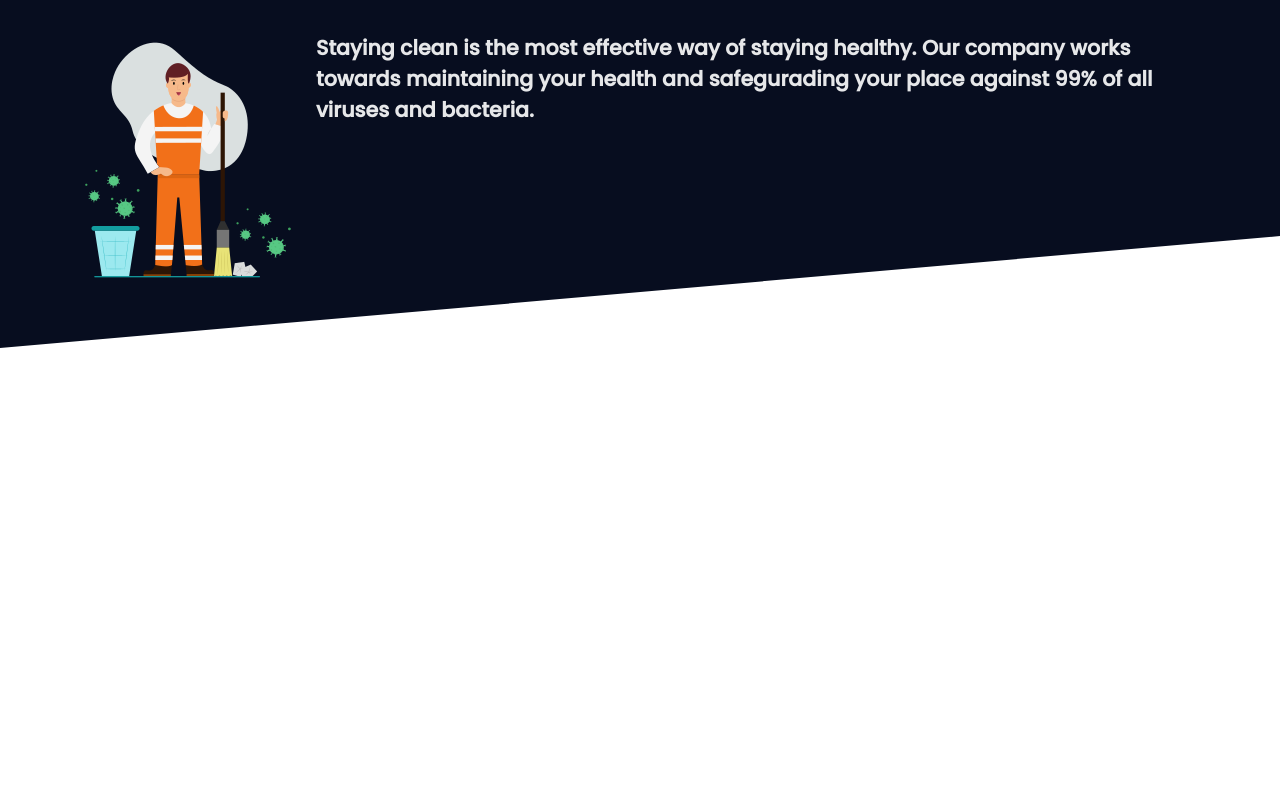
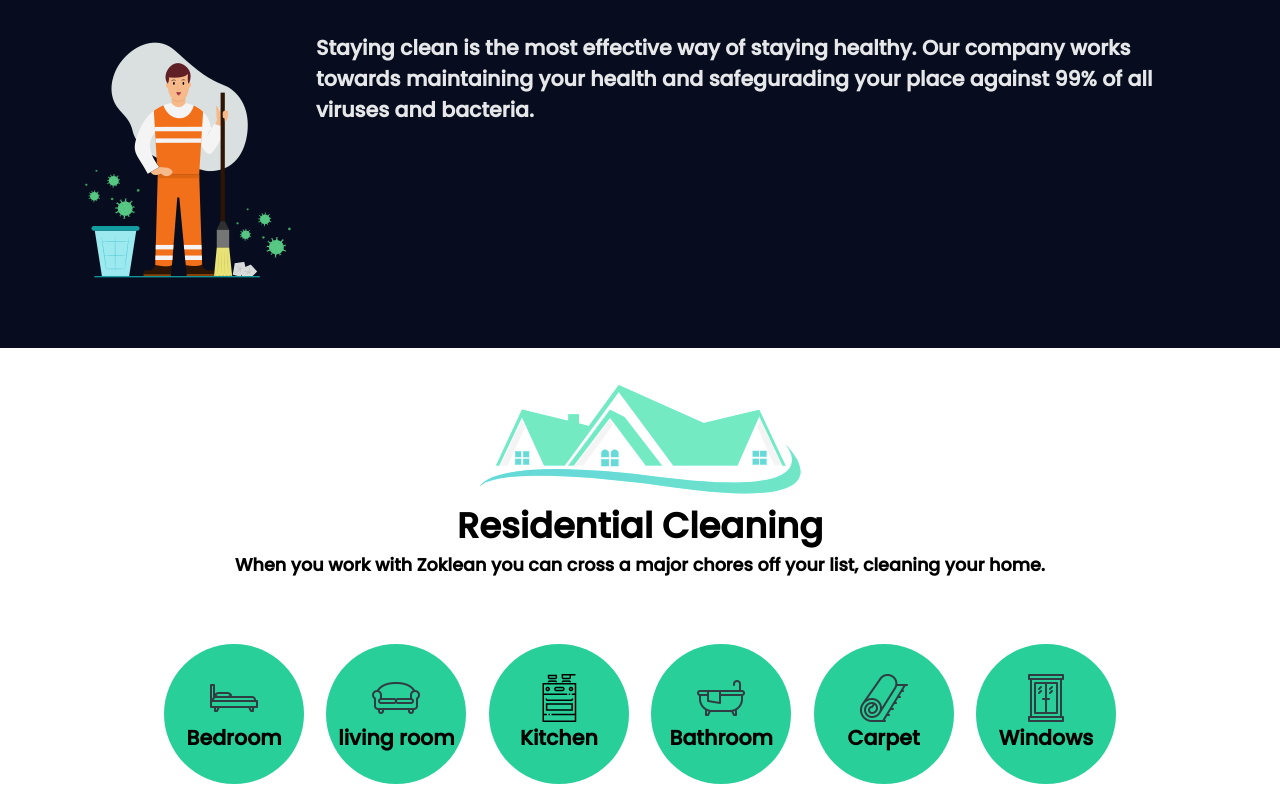
Before and after one commit to RuntimeTerror10/ZoKlean-CoverPage, a plain HTML site: page index.html in a window 1280 px wide. Shown: the part 1198-1998 px from the top of the page. Before the commit the page ends 1546 px from the top, so only its background shows below. Drawn offline with nearby package versions, Linux system fonts and the light colour scheme.

Commit message:
added more divs and icons

```diff
--- a/index.css
+++ b/index.css
@@ -428,6 +428,65 @@ a {
   z-index: -1;
 }
 
+.why-div::after {
+  position: absolute;
+  content: "";
+  top: 0;
+  left: 0;
+  right: 0;
+  bottom: 0;
+  background: var(--dark-color);
+
+  z-index: -1;
+}
+
 .number {
   text-align: center;
 }
+.content-2 img {
+  padding-top: 30px;
+  display: block;
+  margin: 0 auto;
+}
+.clean-head {
+  text-align: center;
+}
+.sub {
+  text-align: center;
+}
+.block {
+  width: 140px;
+  background: rgb(40, 207, 152);
+  height: 140px;
+  border-radius: 50%;
+  margin: 1rem 0.7rem;
+}
+.blocks-div h3 {
+  text-align: center;
+}
+.blocks-div {
+  display: flex;
+  justify-content: center;
+  flex-wrap: wrap;
+  margin-top: 50px;
+}
+.group {
+  display: flex;
+}
+@media (max-width: 499px) {
+  .group {
+    display: block;
+  }
+}
+@media (max-width: 327px) {
+  .group {
+    display: block;
+  }
+  .blocks-div h3 {
+    font-size: 0.8rem;
+  }
+  .block {
+    width: 110px;
+    height: 110px;
+  }
+}
--- a/index.html
+++ b/index.html
@@ -74,6 +74,45 @@
         </h3>
       </div>
     </div>
+    <div class="content-2">
+      <img src="img2.png" alt="" / data-aos="fade-up">
+      <h1 class="clean-head" data-aos="fade-up">Residential Cleaning</h1>
+      <h4 class="sub" data-aos="fade-up">
+        When you work with Zoklean you can cross a major chores off your list,
+        cleaning your home.
+      </h4>
+      <div class="blocks-div">
+        <div class="group">
+          <div class="block" data-aos="fade-up-right">
+            <img src="bed.png" alt="" />
+            <h3>Bedroom</h3>
+          </div>
+          <div class="block" data-aos="fade-up-right" data-aos-delay="150">
+            <img src="couch.png" alt="" />
+            <h3>living room</h3>
+          </div>
+          <div class="block" data-aos="fade-up-right" data-aos-delay="300">
+            <img src="stove.png" alt="" />
+            <h3>Kitchen</h3>
+          </div>
+        </div>
+        <div class="group">
+          <div class="block" data-aos="fade-up-right" data-aos-delay="450">
+            <img src="bath.png" alt="" />
+            <h3>Bathroom</h3>
+          </div>
+
+          <div class="block" data-aos="fade-up-right" data-aos-delay="600">
+            <img src="carpet.png" alt="" />
+            <h3>Carpet</h3>
+          </div>
+          <div class="block" data-aos="fade-up-right" data-aos-delay="750">
+            <img src="window.png" alt="" />
+            <h3>Windows</h3>
+          </div>
+        </div>
+      </div>
+    </div>
     <script src="index.js"></script>
     <script src="https://unpkg.com/aos@next/dist/aos.js"></script>
     <script>
```
Also changed, not shown: bath.png (added), bed.png (added), carpet.png (added), couch.png (added), img2.png (added), stove.png (added), window.png (added).
